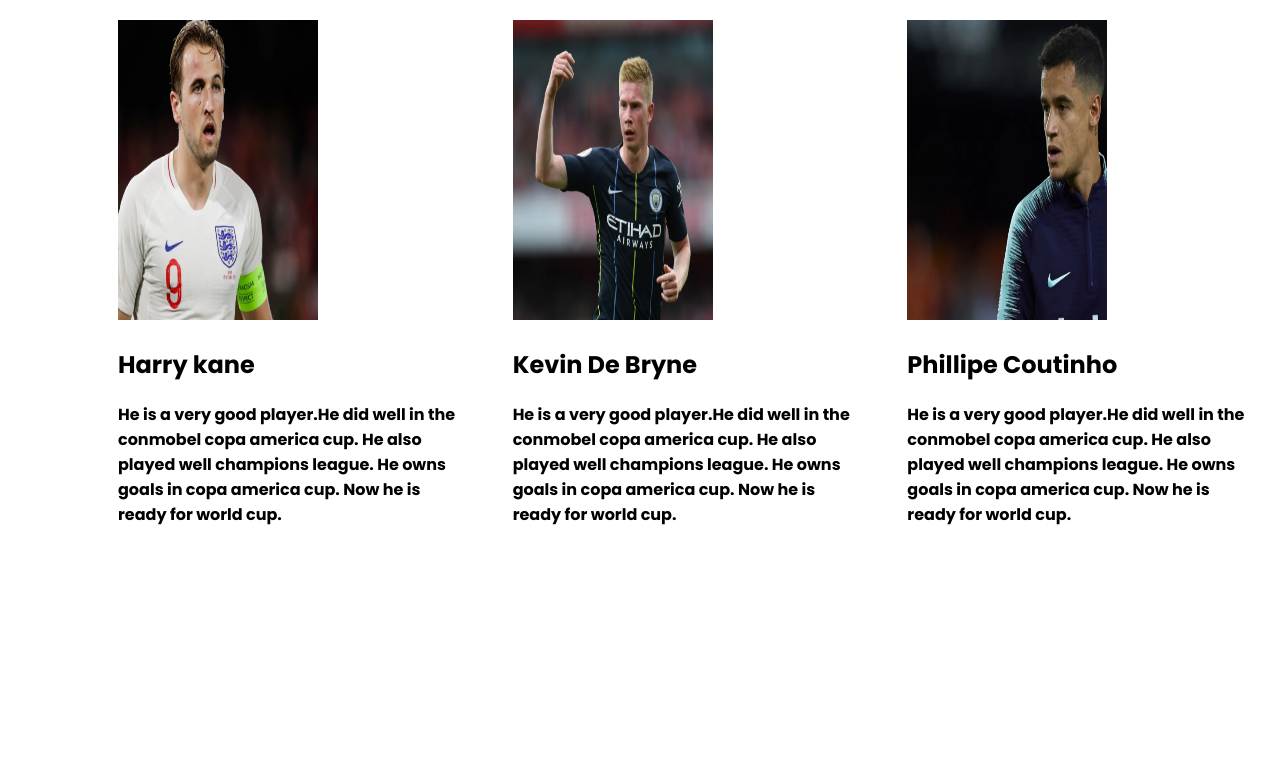
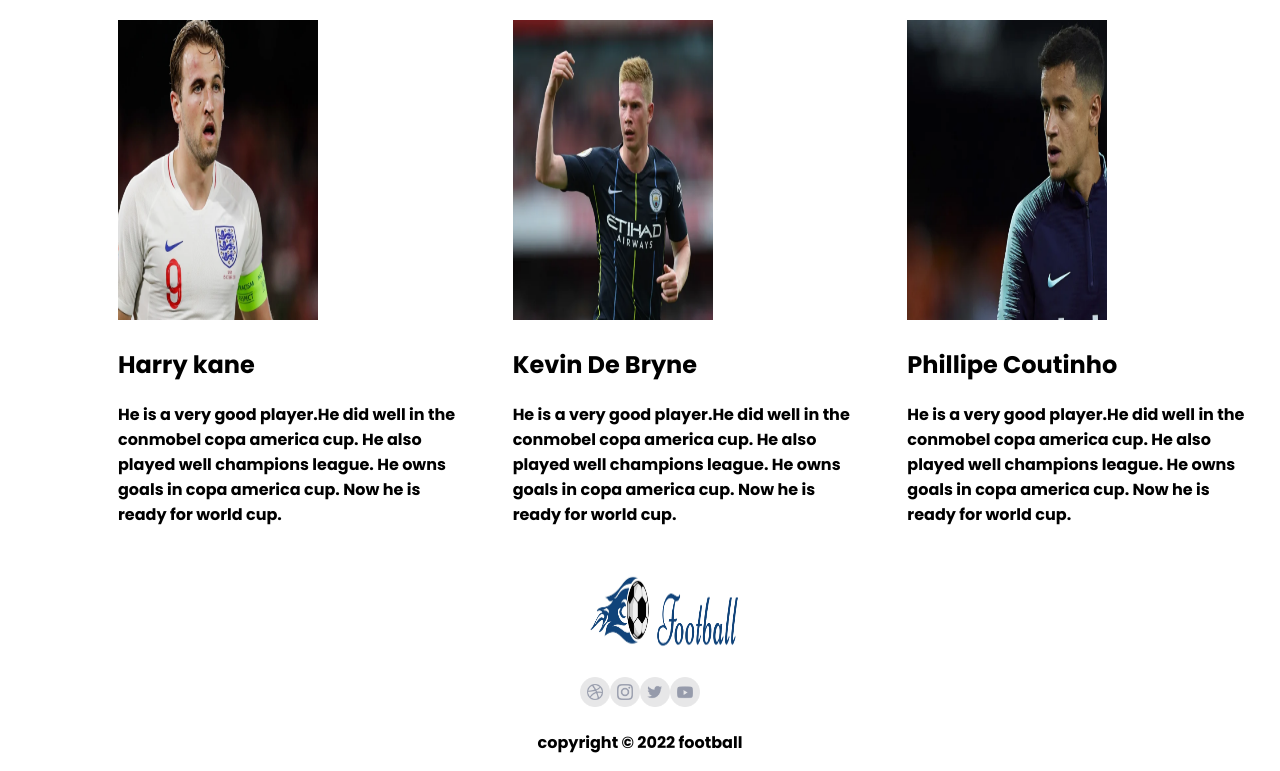
Before and after one commit to samjidsami/my-responsive-wesite, a plain HTML site: page index.html in a window 1280 px wide. Shown: the part 2335-3106 px from the top of the page. Before the commit the page ends 2863 px from the top, so only its background shows below. Drawn offline with Linux system fonts and the light colour scheme.

Commit message:
media query added

```diff
--- a/index.html
+++ b/index.html
@@ -91,5 +91,18 @@
         </div>
 
     </section>
+    <div class="logo">
+        <img src="images/Logo.png" alt="">
+    </div>
+    <div class="icon-item">
+        <div class="icon"><img src="images/Social Icons/Dribbble.png" alt=""></div>
+    <div class="icon"><img src="images/Social Icons/Instagram.png" alt=""></div>
+    <div class="icon"><img src="images/Social Icons/Twitter.png" alt=""></div>
+    <div class="icon"><img src="images/Social Icons/Youtube.png" alt=""></div>
+
+    </div>
+    <footer>
+        <p>copyright &copy; 2022 football</p>
+    </footer>
 </body>
 </html>
--- a/style.css
+++ b/style.css
@@ -39,6 +39,9 @@ height: 438px;
 padding-top: 110px;
 padding-left: 80px;
 }
+.banner:hover{
+    transform: rotate(60);
+}
 /* main item style */
 .main-item{
     display: grid;
@@ -58,3 +61,33 @@ margin-left: 110px;}
     width: 350px;
     border: 1px;
    box-shadow: 10px;}
+
+   /* footer style */
+   .logo img{
+       height: 100px;
+       width: 150px;
+       margin-top: 50px;
+       margin-left: 580px;}
+       .icon-item{
+           display: flex;
+           justify-content: center;
+       }
+       .icon img{
+           height: 30px;
+           width: 30px;
+       }
+
+
+   footer{
+       text-align: center;
+   }
+   /* media queri / mobile device */
+   @media only screen and (max-width:688px) {
+       .header-title{
+           width: 100%;
+       }
+    .player{
+           grid-template-columns: repeat(1 1fr);
+       }
+
+   }
```
